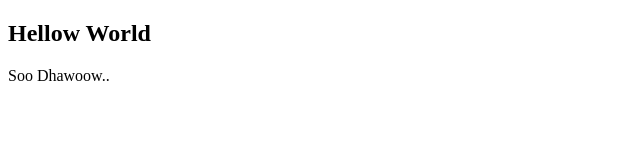
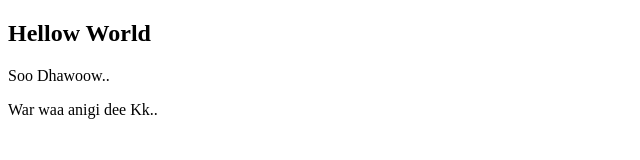
Before and after one commit to Abdirahmaan07/Test, a plain HTML site: page index.html in a window 1280 px wide. Shown: the whole page, without its empty margins (0-640 px from the left). Drawn offline with Linux system fonts and the light colour scheme.

Commit message:
dee wa aniga

```diff
--- a/index.html
+++ b/index.html
@@ -8,5 +8,6 @@
 <body>
     <h2>Hellow World</h2>
     <p>Soo Dhawoow..</p>
+    <P>War waa anigi dee Kk..</P>
 </body>
 </html>
```
